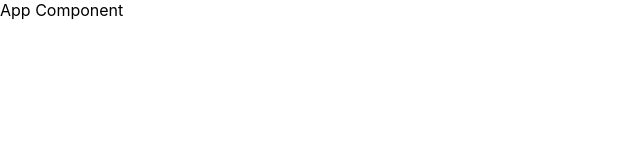
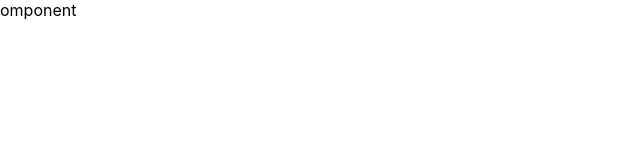
Before and after one commit to Nadyvel/yelp-clone-luna, a React (Create React App) app in the folder frontend/: page / in a window 1280 px wide. Shown: the top 160 px of the page, without its empty margins (0-640 px from the left). Built offline with nearby package versions, Linux system fonts and the light colour scheme.

Commit message:
dockerfile fixed

```diff
--- a/frontend/src/App.js
+++ b/frontend/src/App.js
@@ -3,7 +3,7 @@ import "./App.css";
 import { connect } from "react-redux";
 
 const App = () => {
-  return <div>App Component</div>;
+  return <div>omponent</div>
 };
 
 export default connect()(App);
```
Also changed, not shown: 1 other file (tests, documents, lock files or other folders).
